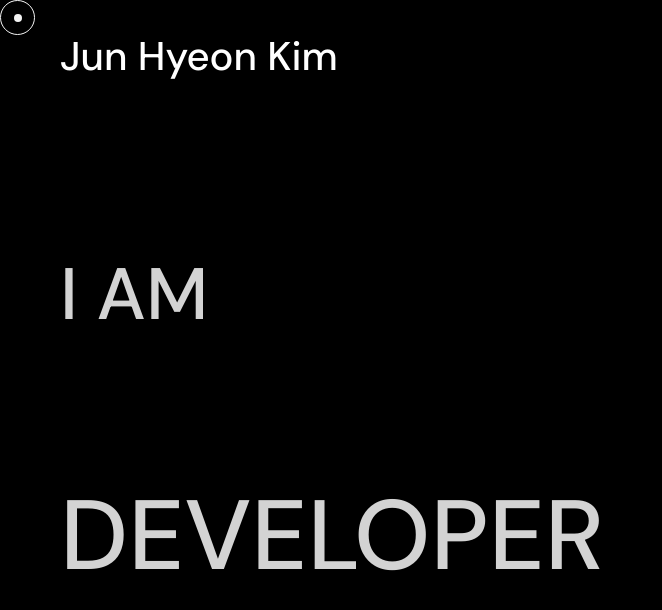
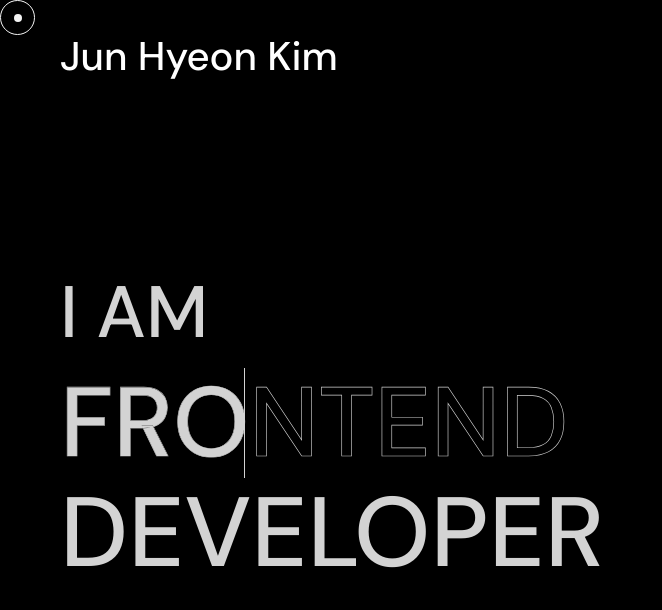
Before and after one commit to itsjh1242/animated-portfolio, a React (Create React App) app in the folder client/: page / in a window 1280 px wide. Shown: the top 610 px of the page, without its empty margins (0-662 px from the left). Built offline with nearby package versions, Linux system fonts and the light colour scheme.

Commit message:
Update Main Display
1. Typing CSS

```diff
--- a/client/src/styles/GlobalStyle.jsx
+++ b/client/src/styles/GlobalStyle.jsx
@@ -11,6 +11,8 @@ export const GlobalStyle = createGlobalStyle`
         text-decoration: none;
     }
     body {
+        width: 100%;
+        height: 100%;
         background-color: #000000;
         color: #ffffff;
         -ms-overflow-style: none;
@@ -34,7 +36,6 @@ export const GlobalStyle = createGlobalStyle`
 
 export const Nav = styled.div`
   width: 100%;
-  height: 60px;
   padding: 30px 60px;
   position: fixed;
   top: 0;
@@ -45,6 +46,6 @@ export const Nav = styled.div`
 
 export const Container = styled.div`
   width: 100%;
-  height: 100%;
+  height: 100vh;
   margin: 0 auto;
 `;
--- a/client/src/styles/MainStyle.jsx
+++ b/client/src/styles/MainStyle.jsx
@@ -1,8 +1,8 @@
-import styled from "styled-components";
+import styled, { css, keyframes } from "styled-components";
 
 export const Landing = styled.div`
   width: 100%;
-  height: 100vh;
+  height: 100%;
   padding: 30px 60px;
 `;
 
@@ -14,6 +14,7 @@ export const LandingTitleContainer = styled.div`
   justify-content: center;
   align-items: flex-start;
   transform: translateY(-5%);
+  line-height: 110px;
 `;
 
 export const Titletop = styled.p`
@@ -42,6 +43,7 @@ export const TitleCenter = styled.p`
     overflow: hidden;
     animation: titleAnimate 8s infinite;
   }
+
   @keyframes titleAnimate {
     0% {
       width: 0;
@@ -59,4 +61,14 @@ export const TitleBottom = styled.p`
   font-family: "En Medium";
   font-size: calc(60px + 3vw);
   color: #d3d3d3;
+  animation: fadeIn 1s ease-in-out;
+
+  @keyframes fadeIn {
+    from {
+      opacity: 0;
+    }
+    to {
+      opacity: 1;
+    }
+  }
 `;
--- a/client/src/views/Main.jsx
+++ b/client/src/views/Main.jsx
@@ -16,13 +16,14 @@ const Main = (props) => {
   const Config = language ? Configuration.En_Configuration : Configuration.Ko_Configuration;
 
   const [TitleSlideIdx, setTitleSlideIdx] = useState(0);
+
   useEffect(() => {
     const interval = setInterval(() => {
       setTitleSlideIdx((prevIdx) => (prevIdx + 1) % Config.Landing.Title.length);
     }, 8000);
 
     return () => clearInterval(interval);
-  }, [Config.Landing.Title.length]);
+  }, [Config.Landing.Title.length, TitleSlideIdx]);
 
   return (
     <>
@@ -33,10 +34,8 @@ const Main = (props) => {
           <S.Landing>
             <S.LandingTitleContainer>
               <S.Titletop>I AM</S.Titletop>
-              <S.TitleCenter data-text={Config.Landing.Title[TitleSlideIdx][0]} style={{ opacity: TitleSlideIdx !== 0 ? 1 : 0, transition: "opacity 1s" }}>
-                {Config.Landing.Title[TitleSlideIdx][0]}
-              </S.TitleCenter>
-              <S.TitleBottom>{Config.Landing.Title[TitleSlideIdx][1]}</S.TitleBottom>
+              <S.TitleCenter data-text={Config.Landing.Title[TitleSlideIdx][0]}>{Config.Landing.Title[TitleSlideIdx][0]}</S.TitleCenter>
+              <S.TitleBottom key={TitleSlideIdx}>{Config.Landing.Title[TitleSlideIdx][1]}</S.TitleBottom>
             </S.LandingTitleContainer>
           </S.Landing>
         </G.Container>
```
